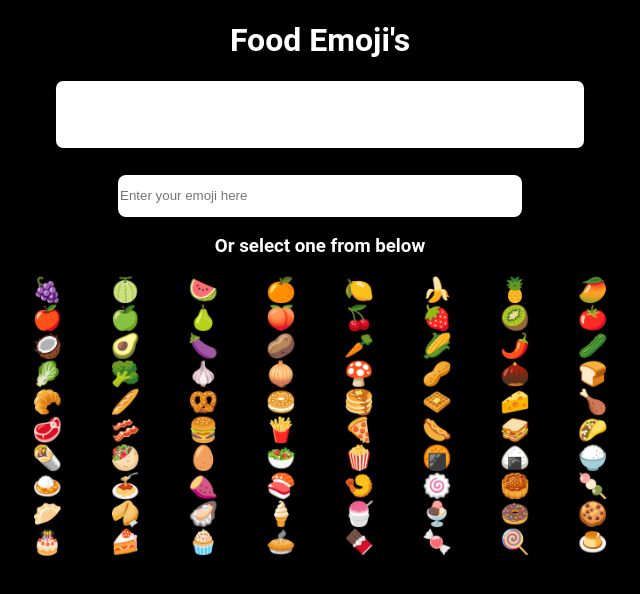
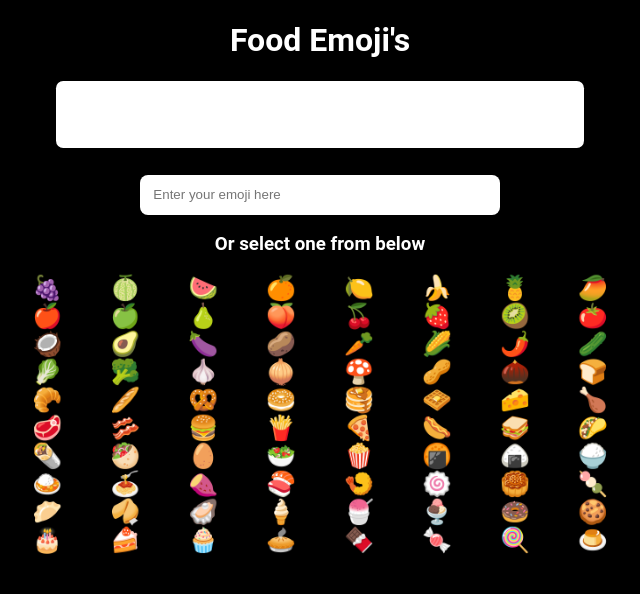
Before and after one commit to RohitDhatrak/foodEmoji, a React (Create React App) app: page / in a window 1280 px wide. Shown: the top 594 px of the page, without its empty margins (320-960 px from the left). Built offline with nearby package versions, Linux system fonts and the light colour scheme.

Commit message:
style: added padding to input

```diff
--- a/src/styles.css
+++ b/src/styles.css
@@ -27,10 +27,11 @@ html {
   width: 45em;
   margin-top: 2em;
   height: 3em;
-  width: 30em;
+  width: 25em;
   border-radius: 0.6em;
   border: none;
   max-width: 80%;
+  padding: 0 1em;
 }
 
 .text {
```
